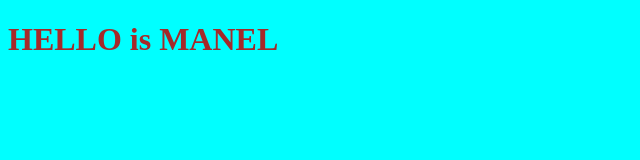
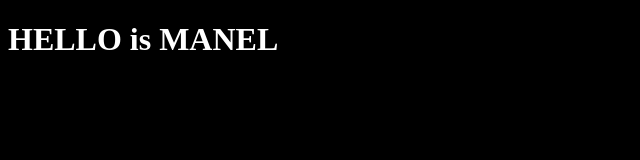
Before and after one commit to ManelBnss/project1, a plain HTML site: page index.html in a window 1280 px wide. Shown: the whole page, without its empty margins (0-640 px from the left). Drawn offline with Linux system fonts and the light colour scheme.

Commit message:
changing the color of back and h1 in css file

```diff
--- a/style.css
+++ b/style.css
@@ -1,8 +1,8 @@
 h1{
-    color: brown;
+    color:white;
 }
 body
 {
 
-    background-color: aqua;
+    background-color:black;
 }
```
